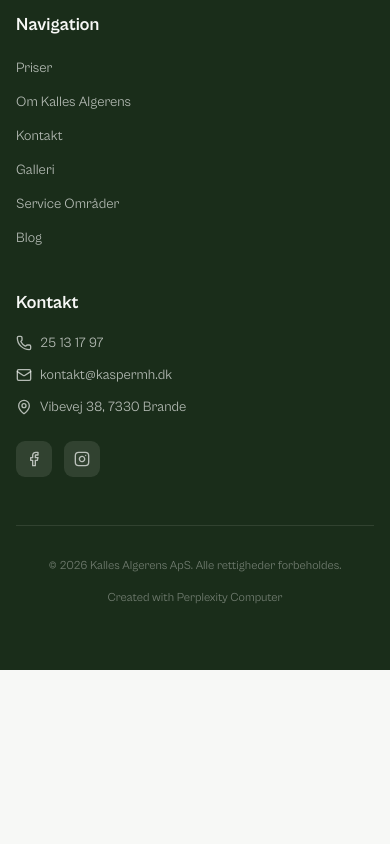
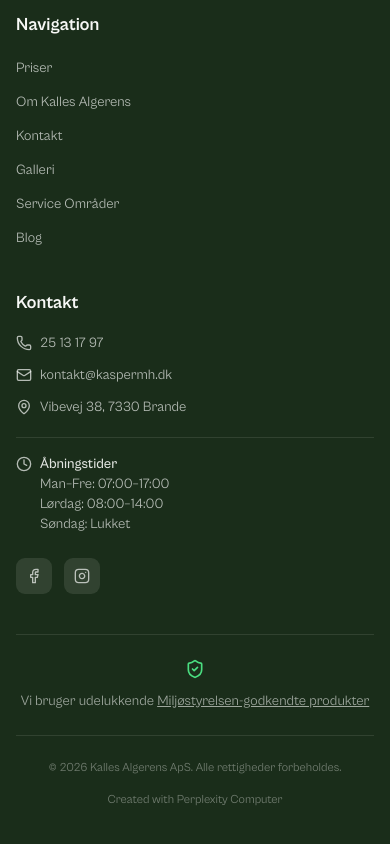
Before and after one commit to vincentdiezdk/kalles-nextjs, a Next.js app: page /fliserens in a window 390 px wide. Shown: the part 7679-8523 px from the top of the page. Before the commit the page ends 8349 px from the top, so only its background shows below. Built offline with nearby package versions, Linux system fonts and the light colour scheme.

Commit message:
Audit implementering: schema fix, Google Reviews badge, testimonials, naborabat CTA, autocomplete, footer (åbningstider + Miljøstyrelsen), hero preload

```diff
--- a/src/app/kontakt/KontaktPageContent.tsx
+++ b/src/app/kontakt/KontaktPageContent.tsx
@@ -186,6 +186,7 @@ export default function KontaktPageContent() {
                         value={name}
                         onChange={(e) => setName(e.target.value)}
                         required
+                        autoComplete="name"
                         data-testid="contact-name-input"
                       />
                     </div>
@@ -200,6 +201,7 @@ export default function KontaktPageContent() {
                         value={phone}
                         onChange={(e) => setPhone(e.target.value)}
                         required
+                        autoComplete="tel"
                         data-testid="contact-phone-input"
                       />
                     </div>
@@ -214,6 +216,7 @@ export default function KontaktPageContent() {
                       placeholder="Din email (valgfrit)"
                       value={email}
                       onChange={(e) => setEmail(e.target.value)}
+                      autoComplete="email"
                       data-testid="contact-email-input"
                     />
                   </div>
--- a/src/app/layout.tsx
+++ b/src/app/layout.tsx
@@ -65,6 +65,14 @@ export default function RootLayout({
 }>) {
   return (
     <html lang="da" suppressHydrationWarning className={`${cabinetGrotesk.variable} ${plusJakartaSans.variable}`}>
+      <head>
+        <link
+          rel="preload"
+          href="https://nmfyyudgfkuzyuklmtfv.supabase.co/storage/v1/object/public/images/hero/kasper-hero.webp"
+          as="image"
+          type="image/webp"
+        />
+      </head>
       <body
         className="font-sans antialiased bg-background text-foreground"
       >
--- a/src/components/calculator.tsx
+++ b/src/components/calculator.tsx
@@ -852,6 +852,7 @@ export default function Calculator({ initialService, heading, subheading }: Calc
                     value={name}
                     onChange={(e) => setName(e.target.value)}
                     required
+                    autoComplete="name"
                     data-testid="calc-name-input"
                   />
                 </div>
@@ -865,6 +866,7 @@ export default function Calculator({ initialService, heading, subheading }: Calc
                     placeholder="Din email"
                     value={email}
                     onChange={(e) => setEmail(e.target.value)}
+                    autoComplete="email"
                     data-testid="calc-email-input"
                   />
                 </div>
@@ -879,6 +881,7 @@ export default function Calculator({ initialService, heading, subheading }: Calc
                     value={phone}
                     onChange={(e) => setPhone(e.target.value)}
                     required
+                    autoComplete="tel"
                     data-testid="calc-phone-input"
                   />
                 </div>
@@ -891,6 +894,7 @@ export default function Calculator({ initialService, heading, subheading }: Calc
                     placeholder="Din adresse"
                     value={address}
                     onChange={(e) => setAddress(e.target.value)}
+                    autoComplete="street-address"
                     data-testid="calc-address-input"
                   />
                 </div>
@@ -903,6 +907,7 @@ export default function Calculator({ initialService, heading, subheading }: Calc
                     placeholder="F.eks. 7330"
                     value={postNr}
                     onChange={(e) => setPostNr(e.target.value)}
+                    autoComplete="postal-code"
                     data-testid="calc-postnr-input"
                   />
                 </div>
--- a/src/components/layout/footer.tsx
+++ b/src/components/layout/footer.tsx
@@ -1,5 +1,5 @@
 import Link from "next/link";
-import { Phone, Mail, MapPin, Facebook, Instagram } from "lucide-react";
+import { Phone, Mail, MapPin, Facebook, Instagram, Clock, ShieldCheck } from "lucide-react";
 
 export default function Footer() {
   return (
@@ -98,6 +98,18 @@ export default function Footer() {
                 <span>Vibevej 38, 7330 Brande</span>
               </li>
             </ul>
+            {/* Åbningstider */}
+            <div className="mt-5 pt-4 border-t border-background/10">
+              <div className="flex items-start gap-2 text-sm text-background/70">
+                <Clock className="h-4 w-4 shrink-0 mt-0.5" />
+                <div>
+                  <p className="font-medium text-background/90">Åbningstider</p>
+                  <p>Man–Fre: 07:00–17:00</p>
+                  <p>Lørdag: 08:00–14:00</p>
+                  <p>Søndag: Lukket</p>
+                </div>
+              </div>
+            </div>
             <div className="mt-6 flex items-center gap-3">
               <a
                 href="https://www.facebook.com/kallesalgerens"
@@ -123,7 +135,24 @@ export default function Footer() {
           </div>
         </div>
 
-        <div className="mt-12 pt-8 border-t border-background/10 flex flex-col md:flex-row items-center justify-between gap-4">
+        {/* Miljøstyrelsen badge */}
+        <div className="mt-10 pt-6 border-t border-background/10 flex flex-col sm:flex-row items-center justify-center gap-3 text-sm text-background/60">
+          <ShieldCheck className="h-5 w-5 text-green-400 shrink-0" />
+          <span>
+            Vi bruger udelukkende{" "}
+            <a
+              href="https://mst.dk/natur-vand/vand-i-hverdagen/spildevand/regnvand-og-overfladevand/vask-og-rensning-af-tage-facader-og-belaegninger/"
+              target="_blank"
+              rel="noopener noreferrer"
+              className="underline hover:text-background transition-colors"
+              data-testid="footer-miljostyrelsen-link"
+            >
+              Miljøstyrelsen-godkendte produkter
+            </a>
+          </span>
+        </div>
+
+        <div className="mt-6 pt-6 border-t border-background/10 flex flex-col md:flex-row items-center justify-between gap-4">
           <p className="text-xs text-background/40">
             © {new Date().getFullYear()} Kalles Algerens ApS. Alle rettigheder forbeholdes.
           </p>
--- a/src/components/seo/global-schemas.tsx
+++ b/src/components/seo/global-schemas.tsx
@@ -4,7 +4,7 @@ import { useEffect } from "react";
 
 const localBusiness = {
   "@context": "https://schema.org",
-  "@type": "LocalBusiness",
+  "@type": "HomeAndConstructionBusiness",
   "@id": "https://kaspermh.dk/#localbusiness",
   name: "Kalles Algerens ApS",
   description:
@@ -38,7 +38,7 @@ const localBusiness = {
       closes: "14:00",
     },
   ],
-  priceRange: "$$",
+  priceRange: "kr–krkr",
   image:
     "https://nmfyyudgfkuzyuklmtfv.supabase.co/storage/v1/object/public/images/logo-kalles-algerens.png",
   sameAs: [
```
Also changed, not shown: src/app/HomePageContent.tsx (+27 -7 lines).
